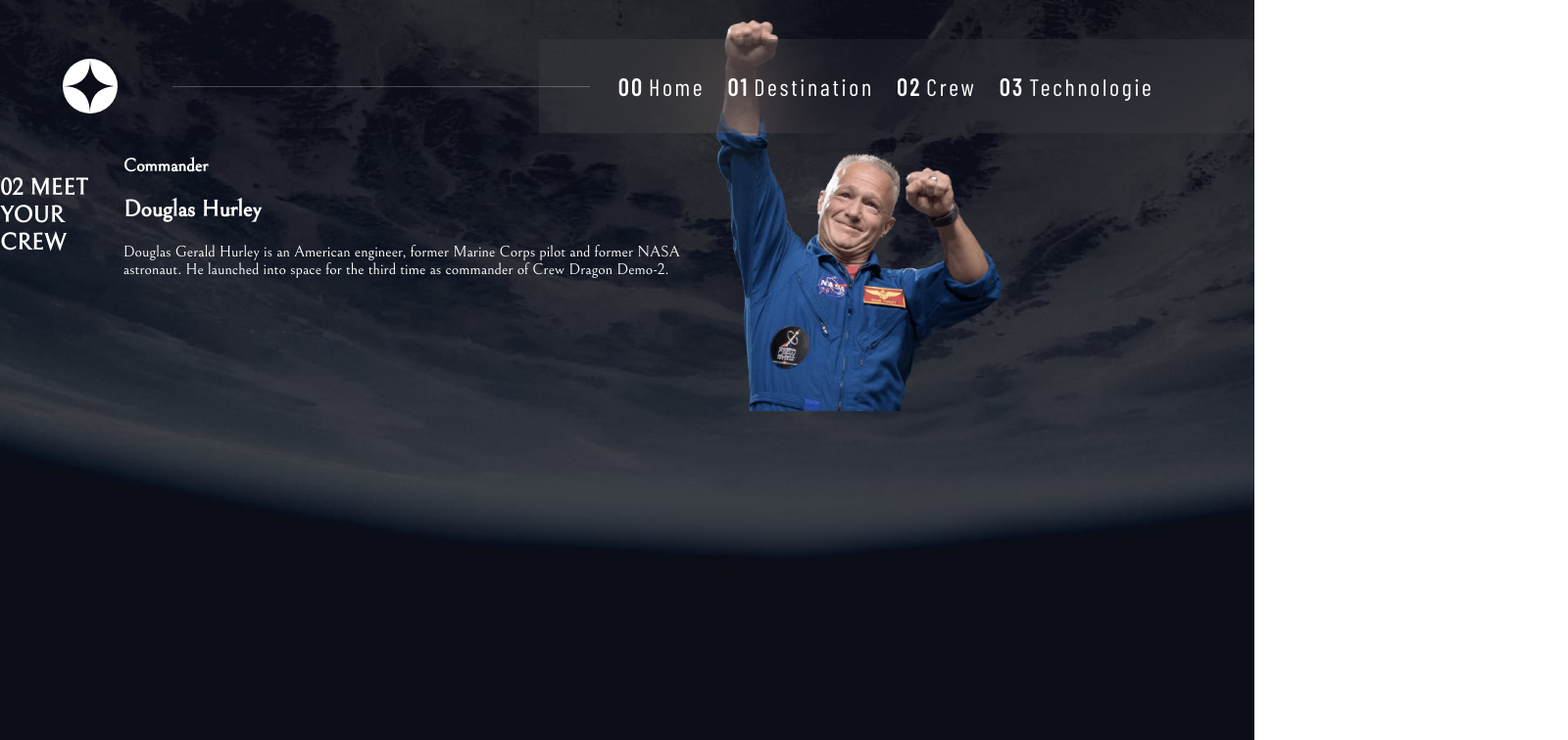
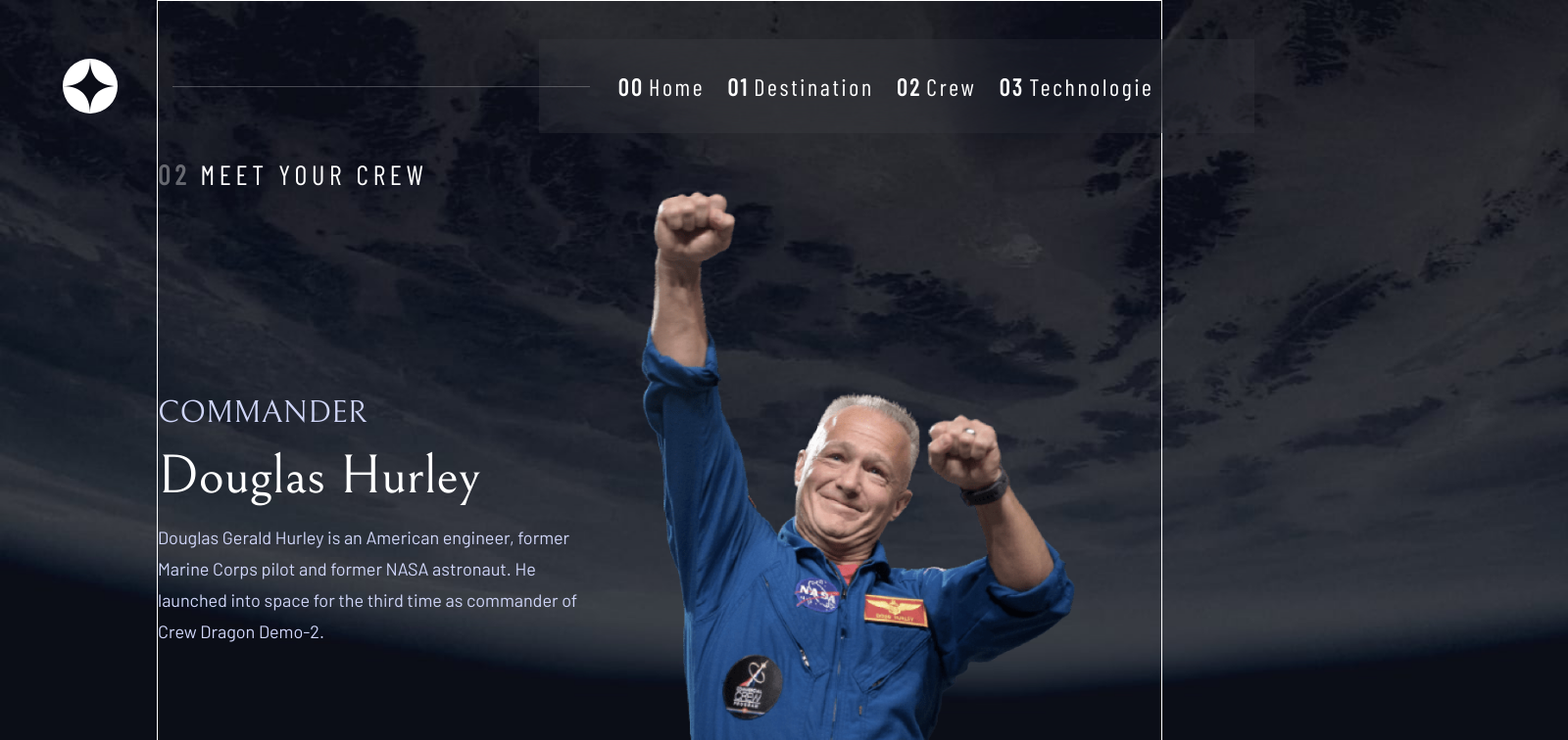
Before and after one commit to TahiryAllaoui/Space-tourism, a React (Vite) app: page /crew in a window 1280 px wide. Shown: the top 756 px of the page at 98% size, 1600 px wide, since content can reach past the window. Built offline with nearby package versions, Linux system fonts and the light colour scheme.

Commit message:
Circle button now

```diff
--- a/src/components/App.tsx
+++ b/src/components/App.tsx
@@ -6,6 +6,7 @@ import Destination from './Destination'
 import DestinationContexe, { DestinationContextType } from '../context/destinationContext'
 import { useState } from 'react'
 import Crew from './Crew'
+import CrewContexe, { CrewContextType } from '../context/crewContext'
 
 function App() {
   const [destinationId, setDestinationId] = useState(0);
@@ -24,6 +25,7 @@ function App() {
   return (
     <BrowserRouter>
       <DestinationContexe.Provider value={destination}>
+        <CrewContexe.Provider value={crew}>
           <div className='app'>
             <Navbar />
             <Routes>
@@ -32,6 +34,7 @@ function App() {
               <Route path='/crew' element={<Crew />} />
             </Routes>
           </div>
+        </CrewContexe.Provider>
       </DestinationContexe.Provider>
     </BrowserRouter>
   )
--- a/src/components/Crew.tsx
+++ b/src/components/Crew.tsx
@@ -41,11 +41,11 @@ const Crew = () => {
 
     return (
         <div className="crew">
-            <div className="container">
+            <div className="container" style={{ backgroundImage: `url(${dataItems[crewContext!.id]})` }}>
                 <div className="title">
                     <h2><span>02 </span> MEET YOUR CREW</h2>
                 </div>
-                <div className="content">
+                <div className="content" >
                     <h3>{datas[crewContext!.id].role}</h3>
                     <h2>{datas[crewContext!.id].name}</h2>
                     <p>{datas[crewContext!.id].bio}</p>
@@ -56,8 +56,8 @@ const Crew = () => {
                     <div className="sphere-3"></div>
                     <div className="sphere-4"></div>
                 </div>
-                <img src={dataItems[crewContext!.id]} />
             </div>
+            {/* <img src={dataItems[crewContext!.id]} /> */}
         </div>
     );
 };
--- a/src/style/Crew.scss
+++ b/src/style/Crew.scss
@@ -1,6 +1,89 @@
+@import '../style/fonts.scss';
+
 .crew {
     background: url('../assets/crew/background-crew-desktop.jpg') no-repeat fixed;
     background-size: cover;
     width: 100%;
     height: 100%;
+    padding: 0 10rem;
+
+    .container {
+        background-position-x: 85%;
+        background-position-y: bottom;
+        background-attachment: fixed;
+        background-repeat: no-repeat;
+        background-size: 445px;
+        height: 100%;
+        display: flex;
+        border: 1px solid white;
+        display: flex;
+        flex-direction: column;
+        align-items: flex-start;
+        justify-content: flex-start;
+        gap: 5rem;
+
+        .title {
+            h2 {
+                color: #FFF;
+                font-family: 'Barlow-Condensed';
+                font-size: 28px;
+                font-style: normal;
+                font-weight: 400;
+                line-height: normal;
+                letter-spacing: 4.725px;
+                padding-top: 10rem;
+                margin: 0 0 3rem 0;
+
+                span {
+                    color: rgba(255, 255, 255, 0.364);
+                    font-family: "Barlow-Condensed";
+                    font-size: 28px;
+                    font-style: normal;
+                    font-weight: 700;
+                    line-height: normal;
+                    letter-spacing: 4.725px;
+                }
+            }
+        }
+
+        .content {
+            h3 {
+                margin: 5rem 0 0 0;
+                color: #D0D6F9;
+                font-family: Bellefair;
+                font-size: 32px;
+                font-style: normal;
+                font-weight: 400;
+                line-height: normal;
+                text-transform: uppercase;
+            }
+
+            h2 {
+                margin: 14px 0;
+                color: #FFF;
+                font-family: Bellefair;
+                font-size: 56px;
+                font-style: normal;
+                font-weight: 400;
+                line-height: normal;
+            }
+
+            p {
+                width: 444px;
+                margin: 0;
+                color: #D0D6F9;
+                font-family: Barlow;
+                font-size: 18px;
+                font-style: normal;
+                font-weight: 400;
+                line-height: 32px;
+            }
+        }
+    }
+
+    img {
+        position: absolute;
+        top: 0;
+
+    }
 }
--- a/src/style/Destination.scss
+++ b/src/style/Destination.scss
@@ -18,7 +18,6 @@
         text-transform: uppercase;
         padding-top: 10rem;
         margin: 0 0 3rem 0;
-    }
 
         span {
             color: rgba(255, 255, 255, 0.364);
@@ -28,6 +27,7 @@
             font-weight: 700;
             line-height: normal;
             letter-spacing: 4.725px;
+        }
     }
 }
 
```
Lines whose indentation alone changed are shown as unchanged.
